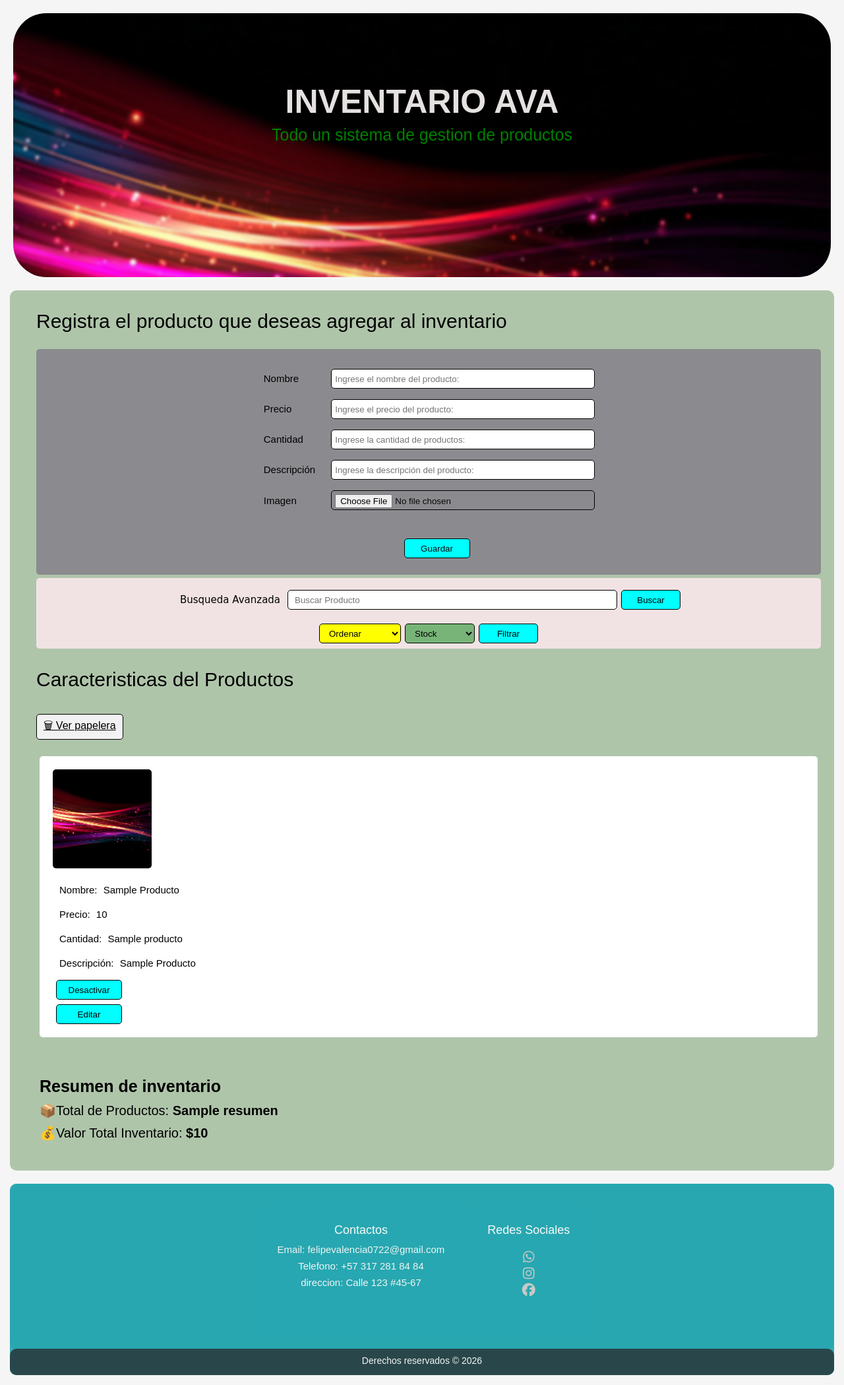
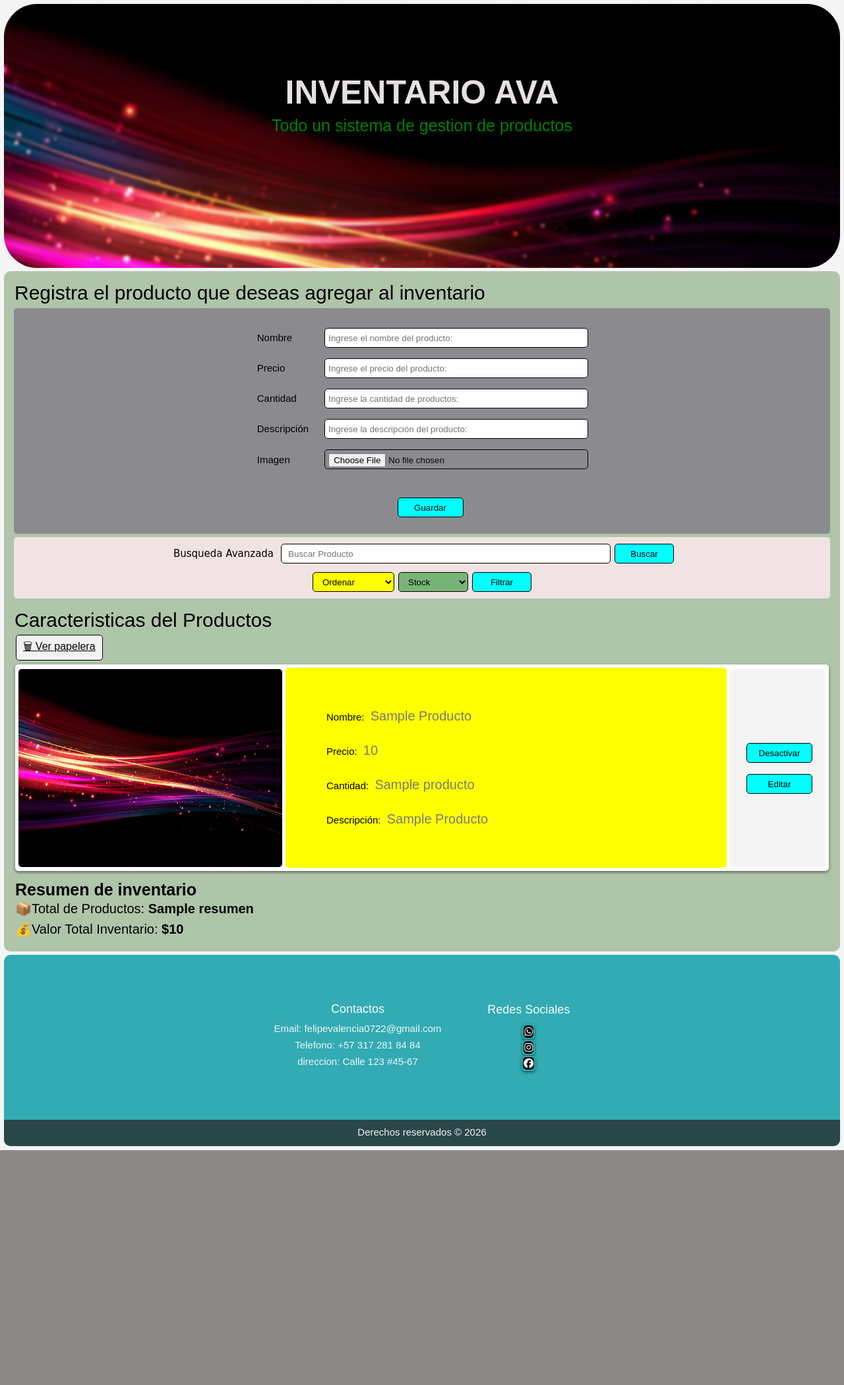
Before and after one commit to FelipeValencia-Dev90/Inventario-Mafe, a Flask app: template templates/index.html in a window 1280 px wide. Shown: the whole page at 66% size. After the commit the page ends 1743 px from the top, so only its background shows below. Run offline with Flask 3, Linux system fonts and the light colour scheme; the template is opened without the code that fills it: most values are stand-ins (such as "Sample title", 1, 10 or a date in 2020); some libraries are stand-ins or nearby versions.

Commit message:
ajustar interfas de usuario UI

```diff
--- a/static/style.css
+++ b/static/style.css
@@ -9,7 +9,7 @@ body{
     font-family: Arial, Helvetica, sans-serif;
     width: auto;
     height: auto;
-    padding: 10px 10px;
+    padding: 1px 1px;
     margin:5px;
 }
 
@@ -19,10 +19,9 @@ header{
     width:auto;
     height: 400px;
     align-items: center;
-    margin: 5px;
     border-radius: 50px;
     padding: 50px;
-    margin-bottom: 20px;
+    margin-bottom: 5px;
     background-size: cover;
     position: relative;
     overflow: hidden;
@@ -64,27 +63,23 @@ main{
     background-color:rgb(175, 197, 170);
     width:auto;
     height:auto;
-    margin-bottom: 20px;
+    margin-bottom: 5px;
     border-radius: 10px;
-    padding: 20px;
+    padding: 15px;
 }
 
 #registro{
     color:black ;
     font-size: 30px;
-    padding: 10px;
+    padding: 1px;
     text-align: justify;
-    margin-left: 10px;
-    margin-bottom: 15px;
+    margin-bottom: 5px;
 }
 
 section#agregar_producto{
     color:rgb(7, 7, 7);
     display: flex;
     flex-direction: column;
-    text-align:justify;
-    margin-left: 20px;
-    margin-top: 5px;
 }
 
 #formulario_producto{
@@ -92,7 +87,6 @@ section#agregar_producto{
     flex-direction:column;
     align-items: center;
     background-color: rgb(139, 139, 143);
-    margin: 0px;
     padding: 2px;
     border-radius: 5px;
     padding-bottom: 25px;
@@ -116,7 +110,7 @@ label{
     width: 90px;
 }
 
-input{
+input {
     width: 400px;
     height:30px;
     border-radius: 5px;
@@ -126,12 +120,12 @@ input{
     margin: 8px;
 }
 
-input[type="file"]{
+input[type="file"] {
     width: 400px;
     height: 30px;
 }
 
-button{
+button {
     background-color: aqua;
     width: auto;
     height:auto;
@@ -140,7 +134,7 @@ button{
     margin-top: 2px;
 }
 
-.btn-agregar{
+.btn-agregar {
     background-color: aqua;
     color: rgb(12, 12, 12);
     border: none;
@@ -185,24 +179,23 @@ section#editar_producto{
     transform: scale(1.05);
 }
 
-.container-busqueda{
+.container-busqueda {
     background-color: rgb(241, 227, 227);
     width: auto;
     height: auto;
     padding: 5px;
     margin-top: 5px;
-    margin-left:20px;
     border-radius: 5px;
 }
 
-.form-busqueda{
+.form-busqueda {
     display: flex;
     align-items: center;
     justify-content: center;
-    padding: 10px;
+    padding: 2px;
 }
 
-.titulo-busqueda{
+.titulo-busqueda {
     color: black;
     font-size:15px;
     font-family: cursive;
@@ -243,6 +236,7 @@ input#buscar-producto{
     align-items: center;
     justify-content: center;
     padding-top: 5px;
+    margin-bottom: 2px;
 }
 
 
@@ -281,30 +275,27 @@ select{
     transform: scale(1.05);
 }
 
-.section#inventario{
+section#inventario{
     color:rgb(10, 10, 10);
     display: flex;
     flex-direction: column;
-    text-align:justify;
-    margin-left: 20px;
-    margin-top: 20px;
+    text-align:center;
+    margin-top: 15px;
+    padding: 1px;
+    width: auto;
 }
 
 h2{
     color:black;
     text-align: left;
-    margin-bottom: 15px;
     font-size: 30px;
     font-weight: normal;
-    margin-top: 30px;
-    margin-left: 20px;
 }
 
 .mensaje-exito{
     background-color: lightgreen;
     color: darkgreen;
     padding: 10px;
-    margin: 10px 0;
     border-radius: 5px;
     font-weight: bold;
 }
@@ -312,7 +303,10 @@ h2{
 .header-inventario {
     display: flex;
     justify-content: space-between;
-    align-items: center;
+    align-items: justify;
+    padding-left: 2px;
+    padding-top: 5px;
+    padding-bottom: 5px;
 }
 
 .btn-papelera{
@@ -324,8 +318,8 @@ h2{
     cursor: pointer;
     width: auto;
     height: auto;
-    margin-left: 20px;
-    margin: 20px;
+    display: flex;
+    text-align: justify;
 }
 
 .btn-papelera:hover{
@@ -335,45 +329,74 @@ h2{
 
 ul{
     list-style-type: none;
-    padding: 5px;
+    padding: 1px;
 }
 
 li{
     background-color: white;
-    margin-bottom: 20px;
-    padding: 20px;
+    margin-bottom: 5px;
+    padding: 5px;
     border-radius: 5px;
-    margin-left: 20px;
+    display: flex;
+    align-items: center;
+    justify-content: center;
+    box-shadow: 0 2px 4px rgba(0, 0, 0, 0.5);
+    height: auto;
 }
 
 .imagen-producto{
-    width: 150px;
-    height: 150px;
+    width: 400px;
+    height: 300px;
     object-fit: cover;
     border-radius: 5px;
-    margin-bottom: 10px;
+    flex-shrink: 0;
 }
 
-section#inventario ul li p{
+.info-producto {
+    display: flex;
+    flex-direction: column;
+    gap: 5px;
+    flex-grow: 1;
+    margin-left: 5px;
+    margin-right: 5px;
+    background-color: yellow;
+    width: auto;
+    height: auto;
+    padding: 50px;
+    border-radius: 5px;
+}
+
+.info-producto p {
+    margin: 12px;
     color: black;
     font-size: 15px;
-    padding: 10px;
+    text-align: left;
 }
 
-section#inventario ul li p span{
-    color: black;
-    font-size: 15px;
-    margin-left:5px;
+.info-producto p span {
+    color: rgb(122, 122, 122);
+    margin-left: 5px;
 }
 
-.form-accion{
-    background-color:white;
+.action-producto {
+    background-color: rgb(245, 244, 244);
+    border-radius: 5px;
+    display: flex;
+    flex-direction: column;
+    gap: 10px;
+    justify-content: center;
+    flex-shrink: 0;
+    padding: 20px;
+    width: auto;
+    height: 300px;
+}
+
+.form-accion {
     border: none;
-    padding-top: 5px;
-    padding-bottom: 5px;
     border-radius: 5px;
     cursor: pointer;
     width: auto;
+    margin-bottom: 5px;
 }
 
 .btn-desactivar{
@@ -386,7 +409,7 @@ section#inventario ul li p span{
     cursor: pointer;
     width: 100px;
     height: 30px;
-    margin-left: 5px;
+     margin-left: 5px;
 }
 
 .btn-desactivar:hover{
@@ -417,22 +440,21 @@ section#resumen_de_inventario{
     display: flex;
     flex-direction: column;
     text-align:justify;
-    margin-left: 20px;
-    margin-top: 10px;
-    margin-bottom: 20px;
+    margin-top: 5px;
+    padding: 1px;
 }
 
-section#resumen_de_inventario h3{
-    margin-top: 20px;
+section#resumen_de_inventario h3 {
     font-size:25px;
     font-weight: 600;
-    padding: 5px;
+    padding: 1px;
 }
 
 section#resumen_de_inventario p{
     color:black;
     font-size: 20px;
-    padding: 5px;
+    padding: 1px;
+    margin-bottom: 5px;
 }
 
 span{
@@ -446,19 +468,15 @@ footer{
     width: auto;
     height: auto;
     text-align: center;
-    padding:0px;
     border-radius: 10px;
 }
 
-.contenedor-footer{
+.contenedor-footer {
     display: flex;
     justify-content: center;
     align-items: center;
-    background-color:rgba(40, 168, 177, 0.945);
-    padding:40px;
+    padding:20px;
     border-radius: 10px;
-    margin-bottom: 0px;
-    margin-top: 20px;
     height: 250px;
 }
 
@@ -466,40 +484,57 @@ footer{
     color: rgb(252, 252, 251);
     font-size: 15px;
     padding: 30px;
-    background-color: rgba(40, 168, 177, 0.945);
-    margin-left: 5px;
-    margin-top: 10px;
-    height: 200px;
+    margin: 5px;
+    justify-content: center;
+    display: flex;
+    flex-direction:column;
 }
 
-.footer-content h3{
+.footer-content h3 {
     color: rgb(250, 250, 248);
     font-size: 18px;
     margin-bottom: 10px;
     font-weight: normal;
 }
 
-.footer-content p{
+.footer-content p {
     color:rgb(240, 245, 243);
     font-size: 15px;
     margin-bottom: 8px;
 }
 
-
-.footer-content ul li{
-    padding: 0px;
-    margin: 5px;
-    background-color:rgba(40, 168, 177, 0.945);
+.redes-sociales {
     width: auto;
     height: auto;
+    display: flex;
+    justify-content: center;
+    align-items: center;
+    flex-direction: column;
 }
 
-.footer-content ul li a i{
-    font-size: 20px;
-    color:rgb(200, 201, 199);
-    transition: 0.3s;
+.redes {
+    background-color: rgba(40, 168, 177, 0.945);
+    padding: 1px;
+    width: auto;
+    height: auto;
+    align-items: center;
+    display: flex;
+    justify-content: center;
+    margin-bottom: 1px;
+
 }
- .footer-content ul li a i:hover{
+
+.redes a {
+    background-color: black;
+    color: rgb(252, 252, 251);
+    padding: 1px;
+    border-radius: 5px;
+    margin: 1px;
+    text-decoration: none;
+    font-size: 15px;
+}
+
+ .footer-content ul li a i:hover {
     color:chartreuse;
     transform: scale(1.2);
  }
@@ -507,9 +542,7 @@ footer{
 .bottom-bar {
     text-align: center;
     color: rgb(243, 243, 243);
-    font-size: 14px;
-    padding: 0px;
-    background-color: rgba(40, 168, 177, 0.945);
+    font-size: 15px;
     border-radius: 10px;
     height: auto;
 }
@@ -518,6 +551,7 @@ footer{
     background-color: rgba(42, 66, 68, 0.945);
     width: auto;
     height: 40px;
-    border-radius: 10px;
+    border-bottom-left-radius:10px;
+    border-bottom-right-radius:10px;
     padding: 10px;
 }
--- a/templates/index.html
+++ b/templates/index.html
@@ -109,7 +109,6 @@
                 <li id="producto-{{producto[0]}}">
 
                     {% if producto[7] %}
-
                     <img
                         class="imagen-producto"
                         src="{{ url_for('static', filename='imagenes/' + producto[7]) }}"
@@ -125,23 +124,27 @@
 
                     {% endif %}
 
-
+                    <div class="info-producto">
                         <p>Nombre: <span class="dato-nombre">{{producto[1].title()}}</span></p>
                         <p>Precio: <span class="dato-precio">{{ "{:,.0f}".format(producto[2]) }}</span></p>
                         <p>Cantidad: <span class="dato-cantidad">{{producto[3]}}</span></p>
                         <p>Descripción: <span class="dato-descripcion">{{producto[4].title()}}</span></p>
+                    </div>
 
+                    <div class="action-producto">
                         <form class="form-accion" action="/desactivar-producto/{{producto[0]}}" method="post">
                             <button class="btn-desactivar" type="submit"
                             onclick="return confirm('¿Desea Desactivar Este Producto?');">
                                 Desactivar</button>
                         </form>
 
+
                         <form action="/editar-producto/{{producto[0]}}" method="get">
                             <button class="btn-editar" type="submit">
                                 Editar
                             </button>
                         </form>
+                    </div>
                 </li>
 
                 {% endfor %}
@@ -175,10 +178,10 @@
 
             <div class="footer-content">
                 <h3>Redes Sociales</h3>
-                 <ul class="redes_sociales">
-                    <li><a href="https://wa.me/+573163669301" target="_blank"><i class="fab fa-whatsapp"></i></a></li>
-                    <li><a href="" target="_blank"><i class="fab fa-instagram"></i></a></li>
-                    <li><a href="https://www.facebook.com/felipevalencia" target="_blank"><i class="fab fa-facebook"></i></a></li>
+                 <ul class="redes-sociales">
+                    <li class="redes"><a href="https://wa.me/+573163669301" target="_blank"><i class="fab fa-whatsapp"></i></a></li>
+                    <li class="redes"><a href="" target="_blank"><i class="fab fa-instagram"></i></a></li>
+                    <li class="redes"><a href="https://www.facebook.com/felipevalencia" target="_blank"><i class="fab fa-facebook"></i></a></li>
                  </ul>
             </div>
          </div>
```
Lines whose indentation alone changed are shown as unchanged.
